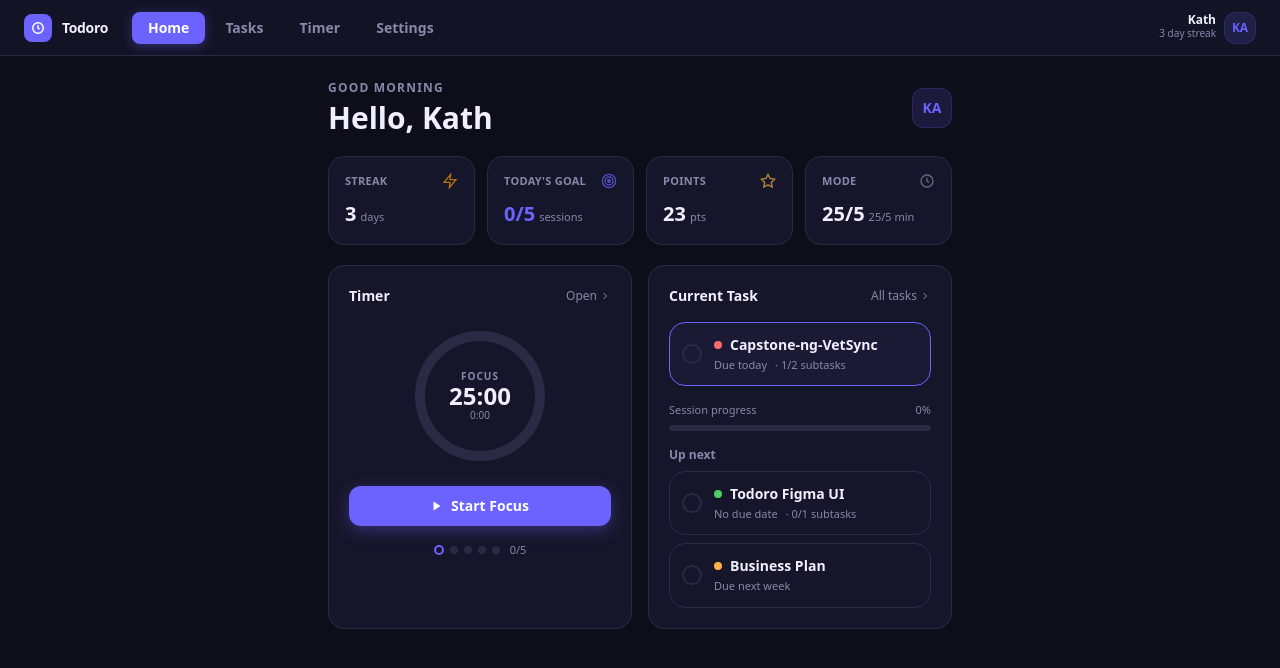
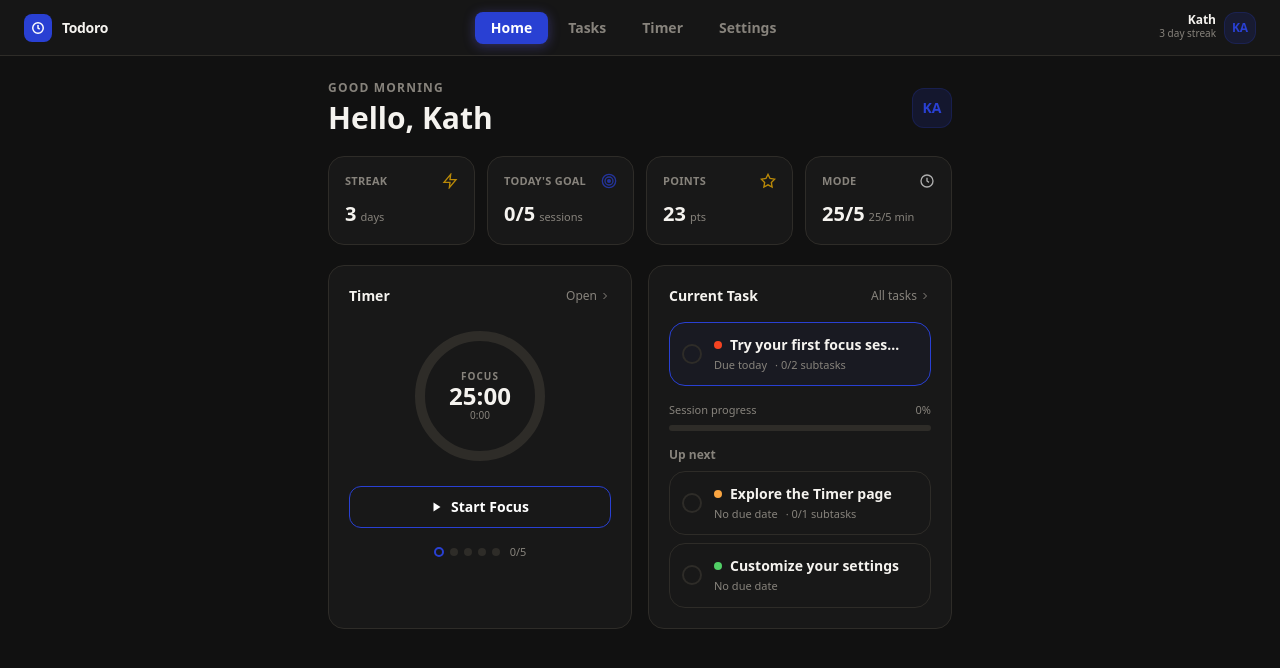
Before and after one commit to PatriusCastro/todoro.v2, a Next.js app in the folder todoro.v2/: page / in a window 1280 px wide. Shown: the top 668 px of the page. Built offline with nearby package versions, Linux system fonts and the light colour scheme.

Commit message:
Changed the color palette

```diff
--- a/todoro.v2/app/globals.css
+++ b/todoro.v2/app/globals.css
@@ -1,10 +1,10 @@
 @import "tailwindcss";
 
 @theme {
-  --color-accent:        #6C63FF;
-  --color-accent-hover:  #5A52E0;
-  --color-accent-dim:    rgba(108,99,255,0.15);
-  --color-accent-glow:   rgba(108,99,255,0.4);
+  --color-accent:        #2940D3;
+  --color-accent-hover:  #2033A8;
+  --color-accent-dim:    rgba(41,64,211,0.15);
+  --color-accent-glow:   rgba(41,64,211,0.4);
   --color-priority-high: #FF6B6B;
   --color-priority-mid:  #FFB347;
   --color-priority-low:  #51CF66;
@@ -13,23 +13,23 @@
 }
 
 :root {
-  --bg:          #F4F3FF;
-  --surface:     #FFFFFF;
-  --surface2:    #F0EFF8;
-  --border:      #E8E6F8;
-  --tx:          #1A1A2E;
-  --sub:         #7B7A9D;
-  --ring:        #E0DEFF;
+  --bg:      #F7F6F3;
+  --surface: #FFFFFF;
+  --surface2:#F0EEE9;
+  --border:  #E8E4DC;
+  --tx:      #1C1917;
+  --sub:     #78716C;
+  --ring:    #E2DDD6;
 }
 
 .dark {
-  --bg:          #0E0E1A;
-  --surface:     #16162A;
-  --surface2:    #1E1E35;
-  --border:      #2A2A45;
-  --tx:          #F0EFFF;
-  --sub:         #8888AA;
-  --ring:        #2A2A45;
+  --bg:      #111111;
+  --surface: #181818;
+  --surface2:#272521;
+  --border:  #2E2C28;
+  --tx:      #F5F3EF;
+  --sub:     #87837C;
+  --ring:    #2E2C28;
 }
 
 @theme inline {
@@ -47,7 +47,7 @@ html { height: 100%; }
 body { margin: 0; min-height: 100dvh; font-family: var(--font-sans); -webkit-font-smoothing: antialiased; overscroll-behavior: none; background: var(--bg); color: var(--tx); transition: background 0.3s, color 0.3s; }
 ::-webkit-scrollbar { display: none; }
 * { scrollbar-width: none; }
-::selection { background: #6C63FF; color: #fff; }
-:focus-visible { outline: 2px solid #6C63FF; outline-offset: 3px; border-radius: 6px; }
+::selection { background: #D84040; color: #fff; }
+:focus-visible { outline: 2px solid #D84040; outline-offset: 3px; border-radius: 6px; }
 button { cursor: pointer; user-select: none; font-family: inherit; }
 input, textarea { font-family: inherit; }
--- a/todoro.v2/app/page.tsx
+++ b/todoro.v2/app/page.tsx
@@ -16,9 +16,9 @@ type Phase = "focus" | "break"
 function uid() { return Math.random().toString(36).slice(2) }
 
 const INITIAL_TASKS: Task[] = [
-  { id: "1", title: "Capstone-ng-VetSync", priority: "high", dueDate: new Date().toISOString().slice(0,10), dueTime: "", dueLabel: "Due today",     done: false, subtasks: [{ id: uid(), title: "Research phase", done: true }, { id: uid(), title: "Write report", done: false }] },
-  { id: "2", title: "Todoro Figma UI",     priority: "low",  dueDate: "",                                    dueTime: "", dueLabel: "No due date",   done: false, subtasks: [{ id: uid(), title: "Wireframes",     done: false }] },
-  { id: "3", title: "Business Plan",       priority: "mid",  dueDate: "",                                    dueTime: "", dueLabel: "Due next week", done: false, subtasks: [] },
+  { id: "1", title: "Try your first focus session", priority: "high", dueDate: new Date().toISOString().slice(0,10), dueTime: "", dueLabel: "Due today",   done: false, subtasks: [{ id: uid(), title: "Pick a task to work on", done: false }, { id: uid(), title: "Hit Start and stay focused", done: false }] },
+  { id: "2", title: "Explore the Timer page",       priority: "mid",  dueDate: "", dueTime: "", dueLabel: "No due date", done: false, subtasks: [{ id: uid(), title: "Try Focus view mode", done: false }] },
+  { id: "3", title: "Customize your settings",      priority: "low",  dueDate: "", dueTime: "", dueLabel: "No due date", done: false, subtasks: [] },
 ]
 
 function getGreeting() {
@@ -46,7 +46,7 @@ export default function Home() {
   const [running,     setRunning]     = useState(false)
 
   /* Stats */
-  const [sessions,    setSessions]    = useState(0)   // completed focus sessions today
+  const [sessions,    setSessions]    = useState(0)
   const [totalPoints, setTotalPoints] = useState(23)
   const [streak]                      = useState(3)
 
@@ -59,7 +59,7 @@ export default function Home() {
   const maxTime  = phase === "focus" ? focusMins * 60 : breakMins * 60
   const progress = maxTime > 0 ? (maxTime - time) / maxTime : 0
 
-  /* Keep activeTask in sync when tasks array updates */
+  /* Keep activeTask in sync */
   useEffect(() => {
     const updated = tasks.find(t => t.id === activeTask.id)
     if (updated) setActiveTask(updated)
@@ -85,37 +85,40 @@ export default function Home() {
     } catch {}
   }, [sound])
 
-  /* Advance to next phase — called on natural completion OR skip */
   const advancePhase = useCallback((completed: boolean) => {
     setRunning(false)
     if (phase === "focus") {
-      /* Focus ended → go to break */
-      if (completed) {
-        setSessions(s => s + 1)
-        setTotalPoints(p => p + 5)
-        playChime(false) /* descending = break time */
-      }
+      if (completed) { setSessions(s => s + 1); setTotalPoints(p => p + 5); playChime(false) }
       setPhase("break")
       setTime(breakMins * 60)
     } else {
-      /* Break ended → go back to focus */
-      if (completed) playChime(true) /* ascending = focus time */
+      if (completed) playChime(true)
       setPhase("focus")
       setTime(focusMins * 60)
     }
   }, [phase, focusMins, breakMins, playChime])
 
-  /* Countdown */
+  const advanceRef  = useRef(advancePhase)
+  const hasAdvanced = useRef(false)
+  useEffect(() => { advanceRef.current = advancePhase }, [advancePhase])
+
   useEffect(() => {
     if (!running) return
+    hasAdvanced.current = false
     const id = setInterval(() => {
       setTime(t => {
-        if (t <= 1) { advancePhase(true); return 0 }
+        if (t <= 1) {
+          if (!hasAdvanced.current) {
+            hasAdvanced.current = true
+            advanceRef.current(true)
+          }
+          return 0
+        }
         return t - 1
       })
     }, 1000)
     return () => clearInterval(id)
-  }, [running, advancePhase])
+  }, [running])
 
   /* Reset time when mode/duration changes */
   const handleModeChange = (m: Mode, fm: number, bm: number) => {
@@ -124,7 +127,7 @@ export default function Home() {
   }
 
   const handleReset  = () => { setRunning(false); setTime(phase === "focus" ? focusMins * 60 : breakMins * 60) }
-  const handleSkip   = () => advancePhase(false)
+  const handleSkip   = () => advanceRef.current(false)
   const handleToggle = () => setRunning(r => !r)
 
   const handleToggleTask = (id: string) =>
--- a/todoro.v2/components/AppShell.tsx
+++ b/todoro.v2/components/AppShell.tsx
@@ -19,13 +19,13 @@ const NAV: { id: Tab; label: string }[] = [
 
 export default function AppShell({ children, activeTab, onTabChange, dark, userName, streak, running }: AppShellProps) {
   const isTablet  = useIsTablet()
-  const initials  = userName.slice(0, 2).toUpperCase()
+  const initials = userName ? userName.slice(0, 2).toUpperCase() : "–"
 
   return (
     <div className={dark ? "dark" : ""}>
       <div className="min-h-dvh bg-bg text-tx flex flex-col">
 
-        {/* Top nav — tablet and up */}
+        {/* Top nav */}
         {isTablet && (
           <header className="fixed top-0 inset-x-0 z-50 h-14 bg-surface/80 backdrop-blur-xl border-b border-border flex items-center px-6 gap-6">
             {/* Logo */}
@@ -39,7 +39,7 @@ export default function AppShell({ children, activeTab, onTabChange, dark, userN
             </div>
 
             {/* Nav links */}
-            <nav className="flex items-center gap-1 flex-1">
+            <nav className="flex items-center justify-center gap-1 flex-1">
               {NAV.map(({ id, label }) => {
                 const active = activeTab === id
                 return (
--- a/todoro.v2/components/HomePage.tsx
+++ b/todoro.v2/components/HomePage.tsx
@@ -29,7 +29,7 @@ export default function HomePage({
   const maxTime   = phase === "focus" ? focusMins * 60 : breakMins * 60
   const spent     = maxTime - time
   const spentFmt  = `${Math.floor(spent / 60)}:${(spent % 60).toString().padStart(2, "0")}`
-  const firstName = userName.split(" ")[0]
+  const firstName = userName.split(" ")[0] || "there"
   const ringColor = phase === "focus" ? colors.accent : "#51CF66"
   const ringGlow  = phase === "focus" ? colors.accentGlow : "rgba(81,207,102,0.35)"
 
@@ -40,7 +40,7 @@ export default function HomePage({
     {
       label: "Streak", value: streak, unit: "days",
       icon: <svg width="16" height="16" fill="none" stroke="currentColor" strokeWidth="2" viewBox="0 0 24 24"><path d="M13 2L3 14h9l-1 8 10-12h-9l1-8z"/></svg>,
-      color: "#FF9500",
+      color: "#FFBA00",
     },
     {
       label: "Today's Goal", value: `${sessions}/${totalSessions}`, unit: "sessions",
@@ -50,12 +50,12 @@ export default function HomePage({
     {
       label: "Points", value: totalPoints, unit: "pts",
       icon: <svg width="16" height="16" fill="none" stroke="currentColor" strokeWidth="2" viewBox="0 0 24 24"><polygon points="12 2 15.09 8.26 22 9.27 17 14.14 18.18 21.02 12 17.77 5.82 21.02 7 14.14 2 9.27 8.91 8.26 12 2"/></svg>,
-      color: "#FFB347",
+      color: "#FFBA00",
     },
     {
       label: "Mode", value: mode === "custom" ? "Custom" : mode, unit: `${focusMins}/${breakMins} min`,
       icon: <svg width="16" height="16" fill="none" stroke="currentColor" strokeWidth="2" viewBox="0 0 24 24"><circle cx="12" cy="12" r="9"/><polyline points="12 7 12 12 15 14"/></svg>,
-      color: "#8888AA",
+      color: "#EEEEEE",
     },
   ]
 
@@ -87,7 +87,7 @@ export default function HomePage({
               <span style={{ color }} className="opacity-70">{icon}</span>
             </div>
             <div className="flex items-baseline gap-1">
-              <span className={`text-xl font-black ${accent ? "text-accent" : "text-tx"}`}>{value}</span>
+              <span className="text-xl font-black text-tx">{value}</span>
               <span className="text-[11px] text-sub">{unit}</span>
             </div>
           </div>
@@ -135,10 +135,10 @@ export default function HomePage({
           </div>
 
           <button onClick={e => { e.stopPropagation(); onTimerToggle() }}
-            className={`w-full py-2.5 rounded-xl text-white text-sm font-black active:scale-95 transition-all duration-150
+            className={`w-full border py-2.5 rounded-xl text-white text-sm font-black active:scale-95 transition-all duration-150
               ${phase === "focus"
-                ? "bg-accent shadow-[0_4px_16px_rgba(108,99,255,0.35)] hover:bg-accent-hover"
-                : "bg-priority-low shadow-[0_4px_16px_rgba(81,207,102,0.3)] hover:bg-[#42c956]"}`}>
+                ? "border-accent hover:bg-accent-hover"
+                : "border-priority-low hover:bg-[#42c956]"}`}>
             {running
               ? <span className="flex items-center justify-center gap-2">
                   <svg width="12" height="12" fill="currentColor" viewBox="0 0 24 24"><rect x="6" y="4" width="4" height="16"/><rect x="14" y="4" width="4" height="16"/></svg>
--- a/todoro.v2/components/TimerPage.tsx
+++ b/todoro.v2/components/TimerPage.tsx
@@ -40,7 +40,7 @@ export default function TimerPage({
   const phaseLabel = phase === "focus" ? "Focus" : "Break"
   const ringColor  = phase === "focus" ? undefined : "#51CF66"
 
-  /* Focus (distraction-free) view */
+  /* Focus view */
   if (focused) return (
     <div className="flex flex-col items-center justify-center min-h-[75dvh] gap-8">
       <div className="text-center">
--- a/todoro.v2/components/tasks/TaskModal.tsx
+++ b/todoro.v2/components/tasks/TaskModal.tsx
@@ -1,8 +1,8 @@
 "use client"
 
 import { useState, useEffect } from "react"
-import { type Task, type Subtask } from "@/components/tasks/TaskCard"
-import { type Priority, getPriority } from "@/lib/theme"
+import { type Task, type Subtask } from "../tasks/TaskCard"
+import { type Priority, getPriority } from "../../lib/theme"
 
 interface TaskModalProps {
   task?: Task; onSave: (task: Task) => void
--- a/todoro.v2/hooks/useMediaQuery.ts
+++ b/todoro.v2/hooks/useMediaQuery.ts
@@ -1,7 +1,7 @@
 "use client"
 
 import { useState, useEffect } from "react"
-import { breakpoints } from "@/lib/theme"
+import { breakpoints } from "../lib/theme"
 
 export function useMediaQuery(minWidth: number) {
   const [matches, setMatches] = useState(false)
--- a/todoro.v2/lib/theme.ts
+++ b/todoro.v2/lib/theme.ts
@@ -1,9 +1,9 @@
 export const colors = {
-  accent:      "#6C63FF",
-  accentHover: "#5A52E0",
-  accentGlow:  "rgba(108,99,255,0.4)",
-  accentDim:   "rgba(108,99,255,0.15)",
-  priority: { high: "#FF6B6B", mid: "#FFB347", low: "#51CF66", none: "#868E96" },
+  accent:      "#2940D3",
+  accentHover: "#2033A8",
+  accentGlow:  "rgba(41,64,211,0.4)",
+  accentDim:   "rgba(41,64,211,0.15)",
+  priority: { high: "#F44321", mid: "#F9A541", low: "#51CF66", none: "#868E96" },
 } as const
 
 export const breakpoints = { sm: 480, md: 768, lg: 1024, xl: 1280 } as const
```
Also changed, not shown: todoro.v2/components/tasks/TaskCard.tsx (+3 -4 lines).
